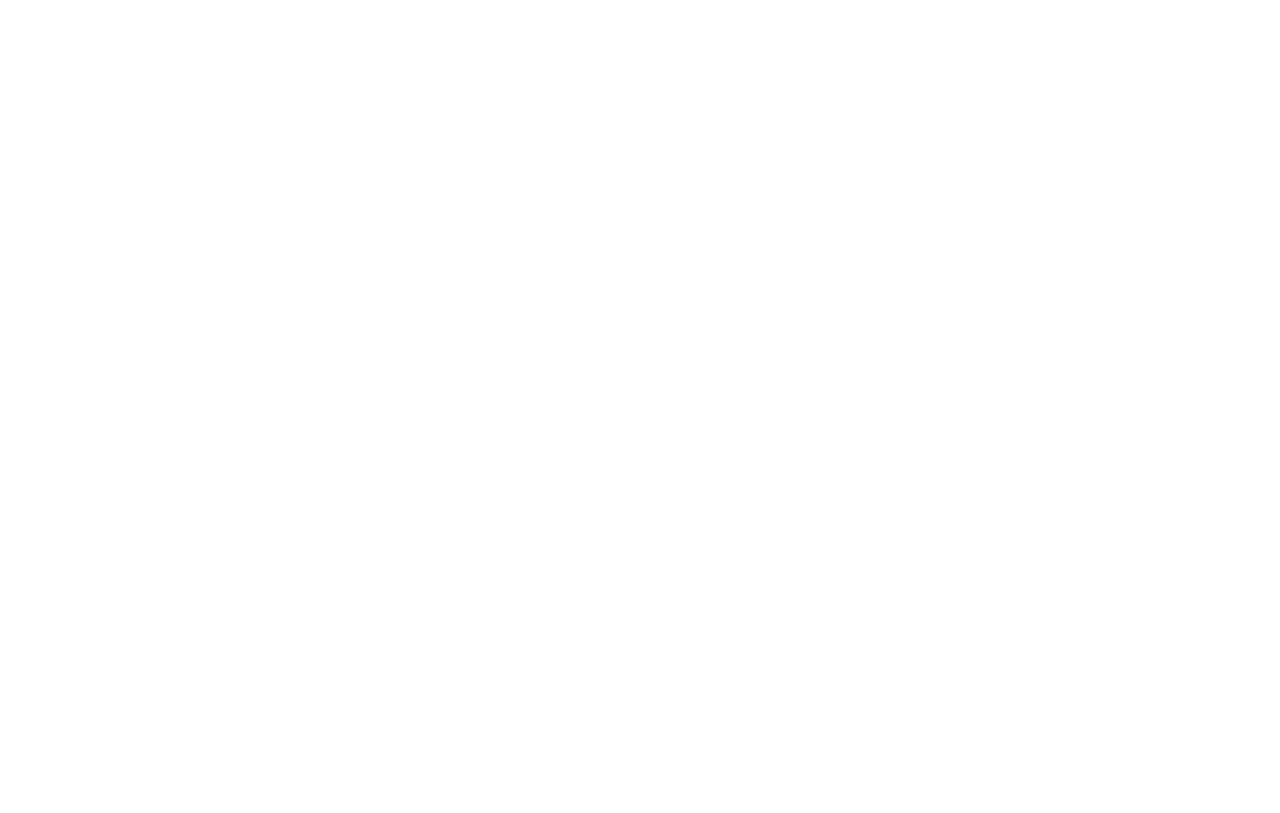
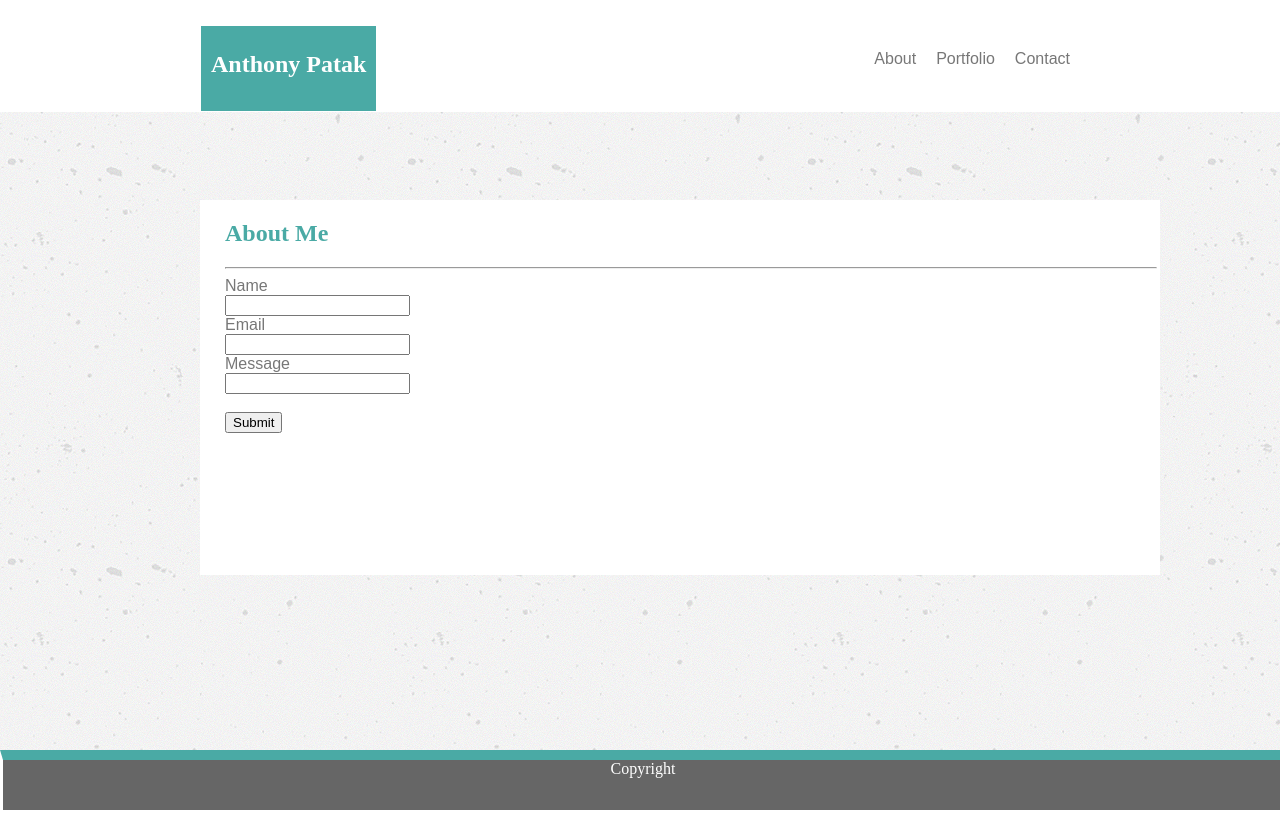
Before and after one commit to ArtVandelay400/Basic-Portfolio, a plain HTML site: page contact.html in a window 1280 px wide. Drawn offline with Linux system fonts and the light colour scheme.

Commit message:
adding Contact page

```diff
--- a/assets/css/style.css
+++ b/assets/css/style.css
@@ -60,15 +60,42 @@ about{
     color:#777777;
 
 }
+/* unvisited link */
+a:link {
+    font-family:Arial, Helvetica, sans-serif;
+    color:#777777;
+    text-decoration:none;
+  }
+
+  /* visited link */
+  a:visited {
+    font-family:Arial, Helvetica, sans-serif;
+    color:#777777;
+    text-decoration:none;
+  }
+
+  /* mouse over link */
+  a:hover {
+    font-family:Arial, Helvetica, sans-serif;
+    color:#777777;
+    text-decoration:none;
+  }
+
+  /* selected link */
+  a:active {
+    font-family:Arial, Helvetica, sans-serif;
+    color:#777777;
+    text-decoration:none;
+  }
 .box{
     float:left;
-    width:860px;
+    width:910px;
     height:350px;
     position:fixed;
     top:200px;
     left:200px;
     background:white;
-    padding: 10px 50px 50px 50px;
+    padding: 0 25px 25px 25px;
     font-family:Arial, Helvetica, sans-serif;
     color:#777777;
 }
@@ -79,8 +106,8 @@ about{
   }
 img{
     float:left;
-    padding: 10px;
-    margin: 10px;
+    padding: 10px 25px 25px 0px;
+
 }
 p{
     font-family:Arial, Helvetica, sans-serif;
@@ -90,7 +117,17 @@ p{
 h2{
     color:#4aaaa5;
     font-weight:bold;
-    font-family:'Times New Roman', Times, serif
+    font-family:'Times New Roman', Times, serif;
+}
+hr{
+    width:930px;
+}
+form{
+    font-family:Arial, Helvetica, sans-serif;
+    color:#777777;
+}
+.submit{
+    height:50px;
 }
 .wrapper {
     min-height: 100%;
@@ -110,6 +147,4 @@ h2{
       width:100%;
       text-align:center;
       color: white;
-      position: absolute bottom 0px
-
   }
--- a/contact.html
+++ b/contact.html
@@ -0,0 +1,40 @@
+<!DOCTYPE html>
+
+
+<html lang="en">
+<div class="wrapper">
+<head>
+    <meta charset="utf-8">
+    <link rel="stylesheet" href="assets/css/style.css">
+
+    <title>Contact</title>
+
+</head>
+
+<body>
+ <section class="navigation">
+    <h1>Anthony Patak</h1>
+    <Contact><a href="contact.html">Contact</a></Contact>
+    <Portfolio><a href="portfolio.html">Portfolio</a></Portfolio>
+    <About><a href="index.html">About</a></About>
+ </section>
+<section class="clearfix">
+  <section class="box">
+    <h2>About Me</h2>
+    <hr>
+    <form>
+        Name<br>
+        <input type="text" name="name"><br>
+        Email<br>
+        <input type="text" name="email"><br>
+        Message<br>
+        <input type="text" name= "message"><br><br>
+        <input type="submit" value="Submit">
+    </form>
+
+</section>
+</body>
+<div class="push"></div>
+</div>
+<div class="footer">Copyright</div>
+</html>
```
Also changed, not shown: index.html (+4 -4 lines).
